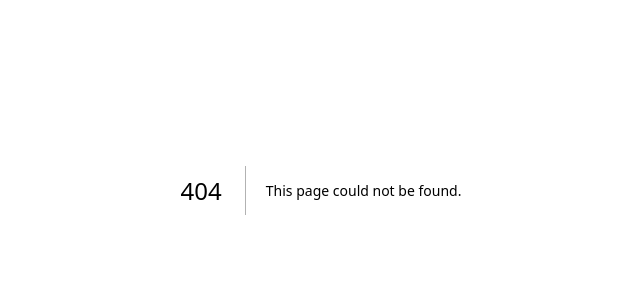
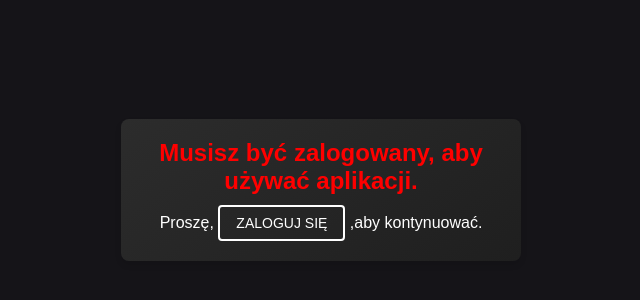
Before and after one commit to TomaszSlupik/meeting_room_booking_system, a Next.js app in the folder frontend/: page /booking/error_token in a window 1280 px wide. Before the commit this address had no page. Shown: the part 210-510 px from the top of the page, without its empty margins (319-959 px from the left). Built offline with nearby package versions, Linux system fonts and the light colour scheme.

Commit message:
Dodanie sciezki do komponentu Error Token i do System

```diff
--- /dev/null
+++ b/frontend/src/app/booking/error_token/page.js
@@ -0,0 +1,9 @@
+import ErrorToken from "@/app/components/ErrorToken/ErrorToken";
+
+export default function MainPage() {
+    return (
+      <div>
+        <ErrorToken />
+      </div>
+    );
+  }
```
Also changed, not shown: frontend/src/app/booking/system/page.js (added, +10 -0 lines).
